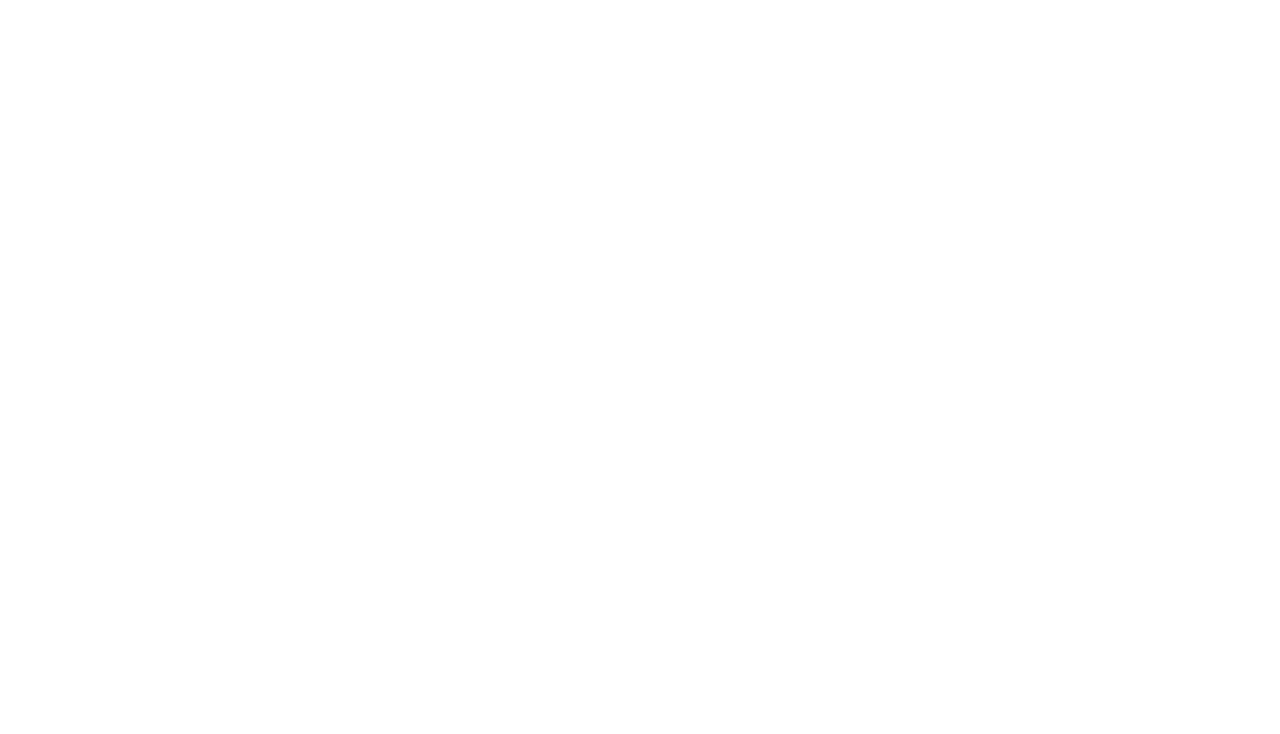
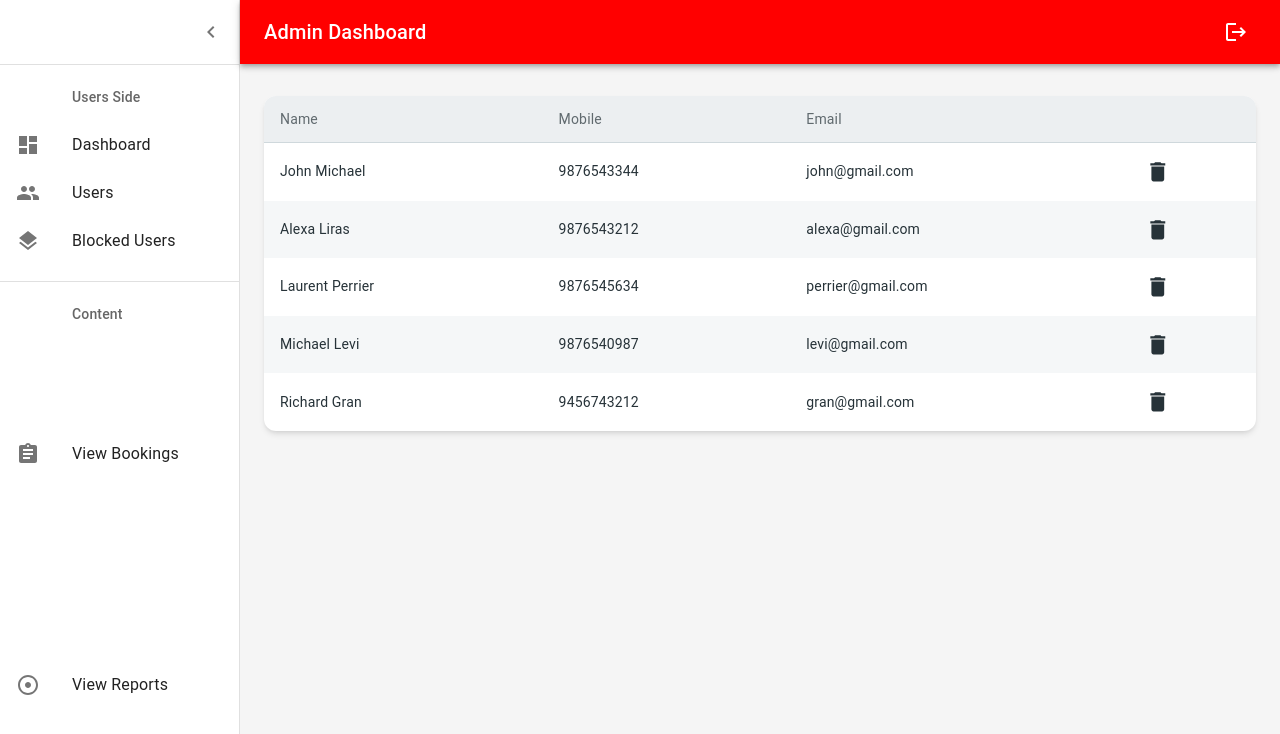
Before and after one commit to dilshadbasith/stay-hub-project, a React (Vite) app: page /userlist in a window 1280 px wide. Before the commit this address had no page. Shown: the top 734 px of the page. Built offline with nearby package versions, Linux system fonts and the light colour scheme.

Commit message:
some small changes

```diff
--- a/src/App.jsx
+++ b/src/App.jsx
@@ -12,9 +12,10 @@
 import AirbnbYourHome from "./Components/Airbnb-components/AirbnbYourHome";
 import AdminHome from "./Components/Admin/AdminHome";
 import Dash from "./Components/Admin/Dash";
+import { UserList } from "./Components/Admin/UserList";
 
 function App() {
-  const [cards,setCards]=useState(list)
+  const [cards, setCards] = useState(list);
   const [modal, setModal] = useState(false);
   const [open, setOpen] = React.useState(false);
   const handleOpen = () => setOpen((cur) => !cur);
@@ -34,16 +35,19 @@
           setLoginOpen,
           handleLoginOpen,
           cards,
-          setCards
+          setCards,
         }}
       >
         <Routes>
-          <Route path="/" element={<Home />}/>
-          <Route path="/browsecard/:id" element={<BrowseCards />}/>
-          <Route path="/airbnbhome" element={<AirbnbYourHome />}/>
-          <Route path="/adminhome" element={<AdminHome />}/>
-          <Route path="/dash" element={<Dash />}/>
+          <Route path="/" element={<Home />} />
+          <Route path="/browsecard/:id" element={<BrowseCards />} />
+          <Route path="/airbnbhome" element={<AirbnbYourHome />} />
 
+          <Route path="/adminhome" element={<AdminHome />} />
+          <Route element={<AdminHome />}>
+            <Route path="/dash" element={<Dash />} />
+            <Route path="/userlist" element={<UserList />} />
+          </Route>
         </Routes>
       </myContext.Provider>
     </>
--- /dev/null
+++ b/src/Components/Admin/Admin.css
@@ -0,0 +1,3 @@
+.admin-dlt-btn{
+    font-size: 1.6rem;
+}
--- a/src/Components/Admin/AdminHome.jsx
+++ b/src/Components/Admin/AdminHome.jsx
@@ -19,12 +19,11 @@
 import ListItemIcon from '@mui/material/ListItemIcon';
 import ListItemText from '@mui/material/ListItemText';
 import ListSubheader from '@mui/material/ListSubheader';
-import { Outlet } from 'react-router-dom';
 import DashboardIcon from '@mui/icons-material/Dashboard';
 import PeopleIcon from '@mui/icons-material/People';
 import LayersIcon from '@mui/icons-material/Layers';
 import AssignmentIcon from '@mui/icons-material/Assignment';
-import { useNavigate } from 'react-router-dom';
+import { Outlet, useNavigate } from 'react-router-dom';
 
 
 const drawerWidth = 240;
@@ -79,7 +78,7 @@
   const navigate = useNavigate();
 
   const handleUsersButtonClick = () => {
-    navigate('/users');
+    navigate('/userlist');
   };
   const handleDashButtonClick = () => {
     navigate('/dash');
--- a/src/Components/Admin/Dash.jsx
+++ b/src/Components/Admin/Dash.jsx
@@ -16,8 +16,8 @@
     height: 240,
     series: [
       {
-        name: "Sales",
-        data: [50, 40, 300, 320, 500, 350, 200, 230, 500],
+        name: "Bookings",
+        data: [200, 40, 300, 320, 500, 350, 200, 230, 500],
       },
     ],
     options: {
--- /dev/null
+++ b/src/Components/Admin/UserList.jsx
@@ -0,0 +1,83 @@
+import { Card, Typography } from "@material-tailwind/react";
+import { MdDelete } from "react-icons/md";
+import '../Admin/Admin.css'
+
+const TABLE_HEAD = ["Name", "Mobile", "Email", ""];
+
+const TABLE_ROWS = [
+  {
+    name: "John Michael",
+    Mobile: "9876543344",
+    Email: "john@gmail.com",
+  },
+  {
+    name: "Alexa Liras",
+    Mobile: "9876543212",
+    Email: "alexa@gmail.com",
+  },
+  {
+    name: "Laurent Perrier",
+    Mobile: "9876545634",
+    Email: "perrier@gmail.com",
+  },
+  {
+    name: "Michael Levi",
+    Mobile: "9876540987",
+    Email: "levi@gmail.com",
+  },
+  {
+    name: "Richard Gran",
+    Mobile: "9456743212",
+    Email: "gran@gmail.com",
+  },
+];
+
+export function UserList() {
+  return (
+    <Card className="h-full w-full overflow-scroll">
+      <table className="w-full min-w-max table-auto text-left">
+        <thead>
+          <tr>
+            {TABLE_HEAD.map((head) => (
+              <th key={head} className="border-b border-blue-gray-100 bg-blue-gray-50 p-4">
+                <Typography
+                  variant="small"
+                  color="blue-gray"
+                  className="font-normal leading-none opacity-70"
+                >
+                  {head}
+                </Typography>
+              </th>
+            ))}
+          </tr>
+        </thead>
+        <tbody>
+          {TABLE_ROWS.map(({ name, Mobile, Email }, index) => (
+            <tr key={name} className="even:bg-blue-gray-50/50">
+              <td className="p-4">
+                <Typography variant="small" color="blue-gray" className="font-normal">
+                  {name}
+                </Typography>
+              </td>
+              <td className="p-4">
+                <Typography variant="small" color="blue-gray" className="font-normal">
+                  {Mobile}
+                </Typography>
+              </td>
+              <td className="p-4">
+                <Typography variant="small" color="blue-gray" className="font-normal">
+                  {Email}
+                </Typography>
+              </td>
+              <td className="p-4">
+                <Typography as="a" href="#" variant="small" color="blue-gray" className="font-medium">
+                <MdDelete className="admin-dlt-btn"/>
+                </Typography>
+              </td>
+            </tr>
+          ))}
+        </tbody>
+      </table>
+    </Card>
+  );
+}
--- a/src/Components/Airbnb-components/Airbnb.css
+++ b/src/Components/Airbnb-components/Airbnb.css
@@ -4,6 +4,9 @@
     align-items: center;
     padding: 1rem;
     box-shadow: 0 3px 3px rgb(0 0 0 / 8%), 0 4px 12px rgb(0 0 0 / 5%);
+}
+.airbnb-logo{
+    height: 2rem;
 }
 .navbar-subdiv{
     display: flex;
--- a/src/Components/Airbnb-components/AirbnbNavbar.jsx
+++ b/src/Components/Airbnb-components/AirbnbNavbar.jsx
@@ -8,7 +8,7 @@
     <>
     <div className='navbar-div'>
         <div>
-            <img src={logo} alt="logo" />
+            <img src={logo} alt="logo" className='airbnb-logo'/>
         </div>
         <div className='navbar-subdiv'>
             <div><h4>Ready to Airbnb it?</h4></div>
--- a/src/Components/Header/Header.css
+++ b/src/Components/Header/Header.css
@@ -104,7 +104,7 @@
 }
 
 @media only screen and (max-width:800px){
-    .search-bar,.airbnb-your-home,.earth-icon-div{
+    .search-bar,.earth-icon-div{
         display: none;
     }
     .bottom-nav{
```
